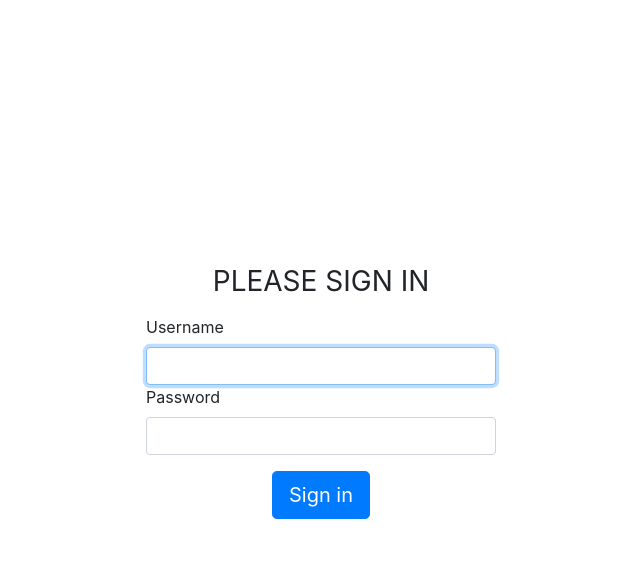
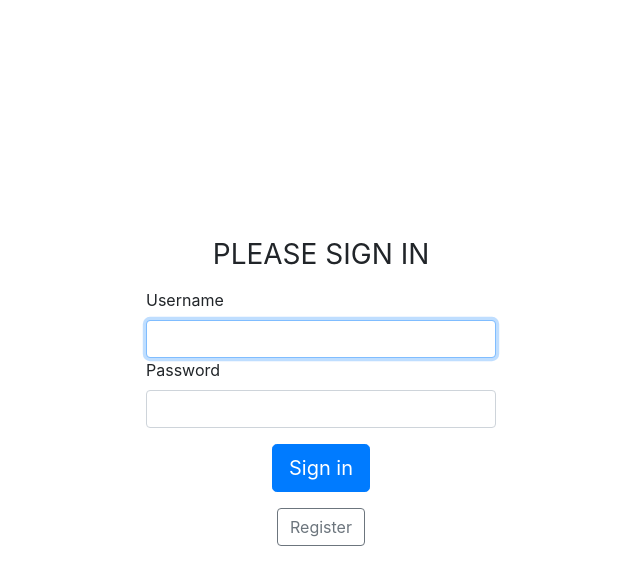
Before and after one commit to PiotrNieslony/SimpleApp, a Symfony app: template templates/security/login.html.twig in a window 1280 px wide. Shown: the top 585 px of the page, without its empty margins (319-959 px from the left). Run offline with Twig, Linux system fonts and the light colour scheme; the template is opened without the code that fills it, so the values that code supplies are empty; some libraries are stand-ins or nearby versions.

Commit message:
Template fixes

```diff
--- a/templates/registration/register.html.twig
+++ b/templates/registration/register.html.twig
@@ -18,7 +18,7 @@
             }) }}
             {{ form_row(registrationForm.agreeTerms) }}
             <div class="form-group mt-3 text-center">
-                <button type="submit" class="btn">Register</button>
+                <button type="submit" class="btn btn-lg btn-primary">Register</button>
             </div>
         {{ form_end(registrationForm) }}
     </div>
--- a/templates/security/login.html.twig
+++ b/templates/security/login.html.twig
@@ -30,6 +30,11 @@
                         Sign in
                     </button>
                 </div>
+                <div class="form-group mt-3 text-center">
+                    <a href="{{ path('app_register') }}" class="btn bt-sm btn-outline-secondary" >
+                        Register
+                    </a>
+                </div>
             </form>
         </div>
     </div>
--- a/templates/start_page/index.html.twig
+++ b/templates/start_page/index.html.twig
@@ -16,7 +16,7 @@
         </div>
     </nav>
 
-    <div class="row">
+    <div class="row justify-content-center align-items-center h-75">
         <div class="col">
             <h1 class="text-center"> Hello {{ app.user.username }}</h1>
         </div>
```
